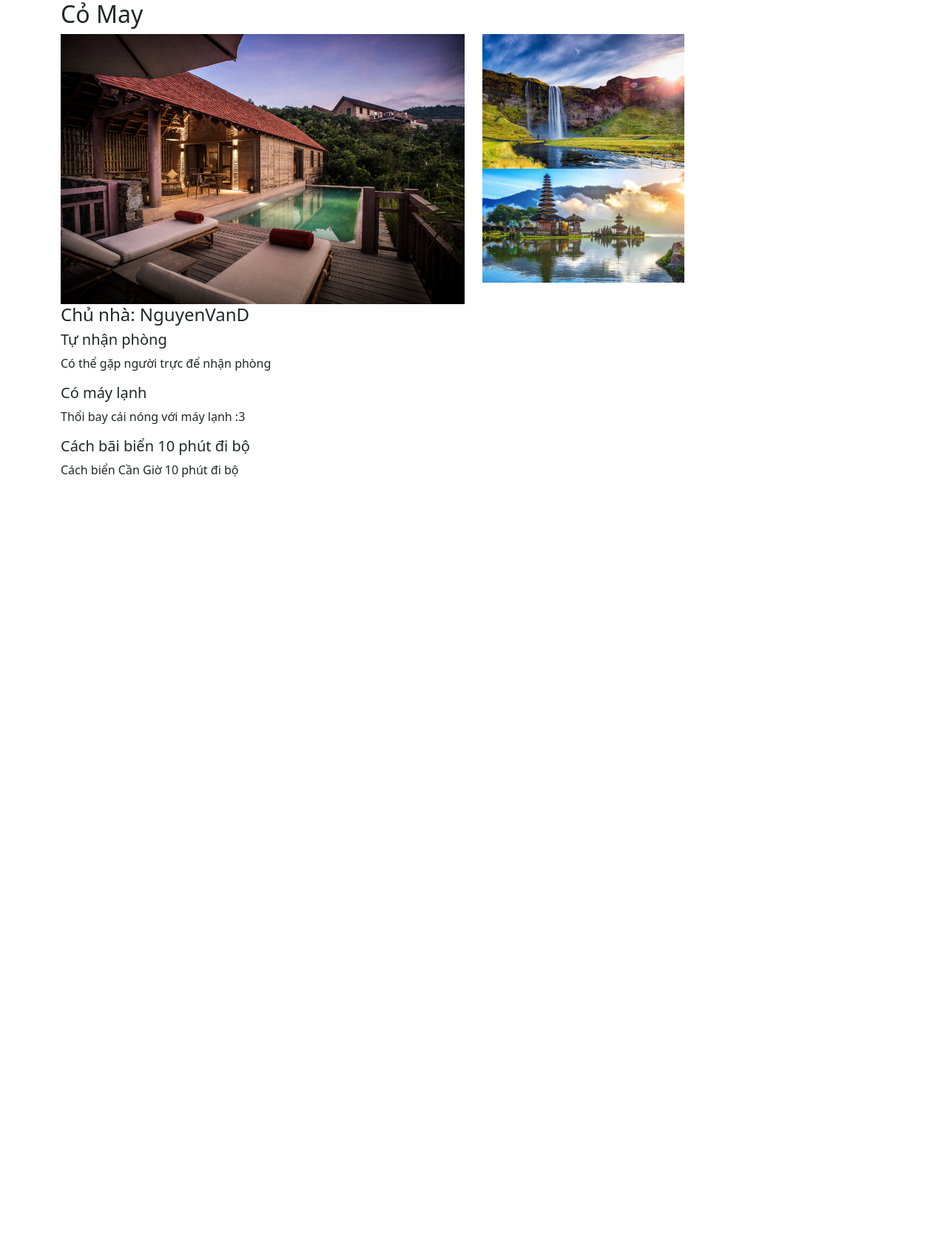
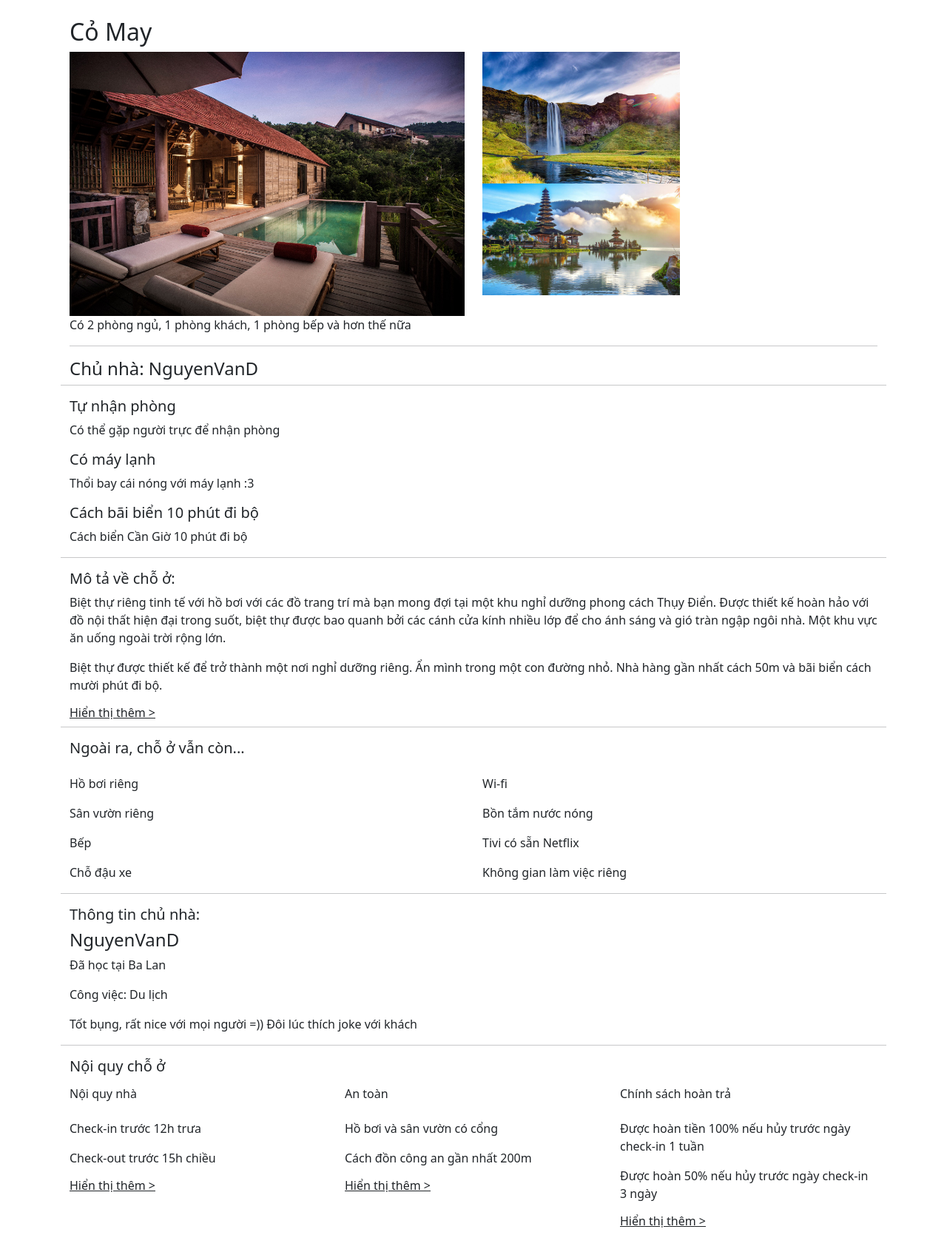
Before and after one commit to Riiichan04/VietHomeAir, a Django app: page /product/ in a window 1280 px wide. Shown: the whole page at 74% size. Before the commit the page ends 645 px from the top, so only its background shows below. Run offline with Django 5.2, Linux system fonts and the light colour scheme; some libraries are stand-ins or nearby versions.

Commit message:
Add some basic info for product page and customize web title

```diff
--- a/application/templates/base.html
+++ b/application/templates/base.html
@@ -3,7 +3,7 @@
 <html lang="en">
 <head>
     <meta charset="UTF-8">
-    <title>VietHomeAir</title>
+    <title>{% block title %}VietHomeAir{% endblock title %}</title>
     <link rel="icon" href="{% static 'favicon.ico' %}" type="image/x-icon">
 
     <link href="https://cdn.jsdelivr.net/npm/bootstrap@5.3.3/dist/css/bootstrap.min.css" rel="stylesheet" integrity="sha384-QWTKZyjpPEjISv5WaRU9OFeRpok6YctnYmDr5pNlyT2bRjXh0JMhjY6hW+ALEwIH" crossorigin="anonymous">
--- a/application/templates/product.html
+++ b/application/templates/product.html
@@ -1,7 +1,8 @@
 {% extends 'base.html' %}
 {% load static %}
+{% block title %}Cỏ May - VietHomeAir{% endblock title %}
 {% block content %}
-    <section class="container">
+    <section class="container p-4">
         <h2>Cỏ May</h2>
         <div class="row">
             <div class="col-6">
@@ -11,10 +12,15 @@
                 <img class="col-6" src="{% static 'image/product_img2.jpg' %}" alt="">
                 <img class="col-6" src="{% static 'image/product_img3.jpeg' %}" alt="">
             </div>
+            <div>
+                <span>Có 2 phòng ngủ, 1 phòng khách, 1 phòng bếp và hơn thế nữa</span>
+            </div>
         </div>
+        <hr/>
 
         <div class="row">
             <h4>Chủ nhà: NguyenVanD</h4>
+            <hr/>
             <div>
                 <div>
                     <h5>Tự nhận phòng</h5>
@@ -29,6 +35,61 @@
                     <p>Cách biển Cần Giờ 10 phút đi bộ</p>
                 </div>
             </div>
+            <hr/>
+            <div>
+                <h5>Mô tả về chỗ ở:</h5>
+                <p>Biệt thự riêng tinh tế với hồ bơi với các đồ trang trí mà bạn mong đợi tại một khu nghỉ dưỡng phong cách Thụy Điển. Được thiết kế hoàn hảo với đồ nội thất hiện đại trong suốt, biệt thự được bao quanh bởi các cánh cửa kính nhiều lớp để cho ánh sáng và gió tràn ngập ngôi nhà. Một khu vực ăn uống ngoài trời rộng lớn.</p>
+                <p>Biệt thự được thiết kế để trở thành một nơi nghỉ dưỡng riêng. Ẩn mình trong một con đường nhỏ. Nhà hàng gần nhất cách 50m và bãi biển cách mười phút đi bộ.</p>
+                <h6><u>Hiển thị thêm ></u></h6>
+            </div>
+            <hr/>
+            <div>
+                <h5>Ngoài ra, chỗ ở vẫn còn...</h5>
+                <div class="row mt-4">
+                    <p class="col-6">Hồ bơi riêng</p>
+                    <p class="col-6">Wi-fi</p>
+                    <p class="col-6">Sân vườn riêng</p>
+                    <p class="col-6">Bồn tắm nước nóng</p>
+                    <p class="col-6">Bếp</p>
+                    <p class="col-6">Tivi có sẵn Netflix</p>
+                    <p class="col-6">Chỗ đậu xe</p>
+                    <p class="col-6">Không gian làm việc riêng</p>
+                </div>
+            </div>
+            <hr/>
+            <div>
+                <h5>Thông tin chủ nhà: </h5>
+                <h4>NguyenVanD</h4>
+                <div>
+                    <p>Đã học tại Ba Lan</p>
+                    <p>Công việc: Du lịch</p>
+                    <p>Tốt bụng, rất nice với mọi người =)) Đôi lúc thích joke với khách</p>
+                </div>
+            </div>
+            <hr/>
+            <div>
+                <h5>Nội quy chỗ ở</h5>
+                <div class="row mt-3">
+                    <div class="col">
+                        <h6 class="mb-4">Nội quy nhà</h6>
+                        <p>Check-in trước 12h trưa</p>
+                        <p>Check-out trước 15h chiều</p>
+                        <h6><u>Hiển thị thêm ></u></h6>
+                    </div>
+                    <div class="col">
+                        <h6 class="mb-4">An toàn</h6>
+                        <p>Hồ bơi và sân vườn có cổng</p>
+                        <p>Cách đồn công an gần nhất 200m</p>
+                        <h6><u>Hiển thị thêm ></u></h6>
+                    </div>
+                    <div class="col">
+                        <h6 class="mb-4">Chính sách hoàn trả</h6>
+                        <p>Được hoàn tiền 100% nếu hủy trước ngày check-in 1 tuần</p>
+                        <p>Được hoàn 50% nếu hủy trước ngày check-in 3 ngày</p>
+                        <h6><u>Hiển thị thêm ></u></h6>
+                    </div>
+                </div>
+            </div>
         </div>
     </section>
 {% endblock content %}
```
